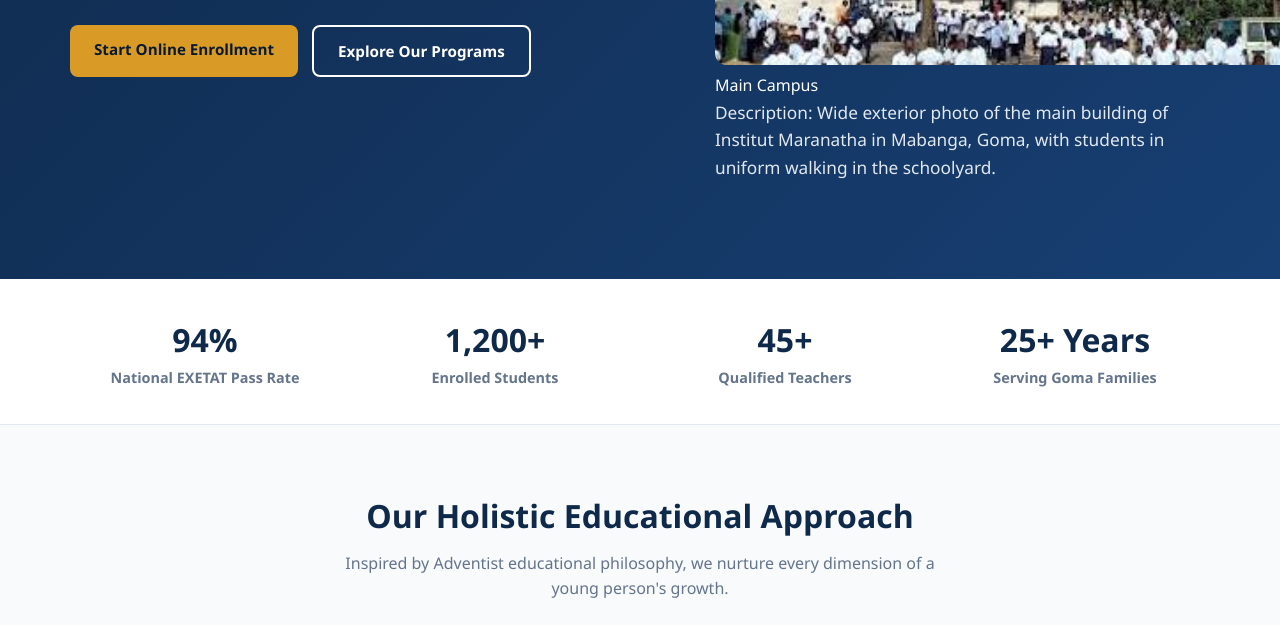
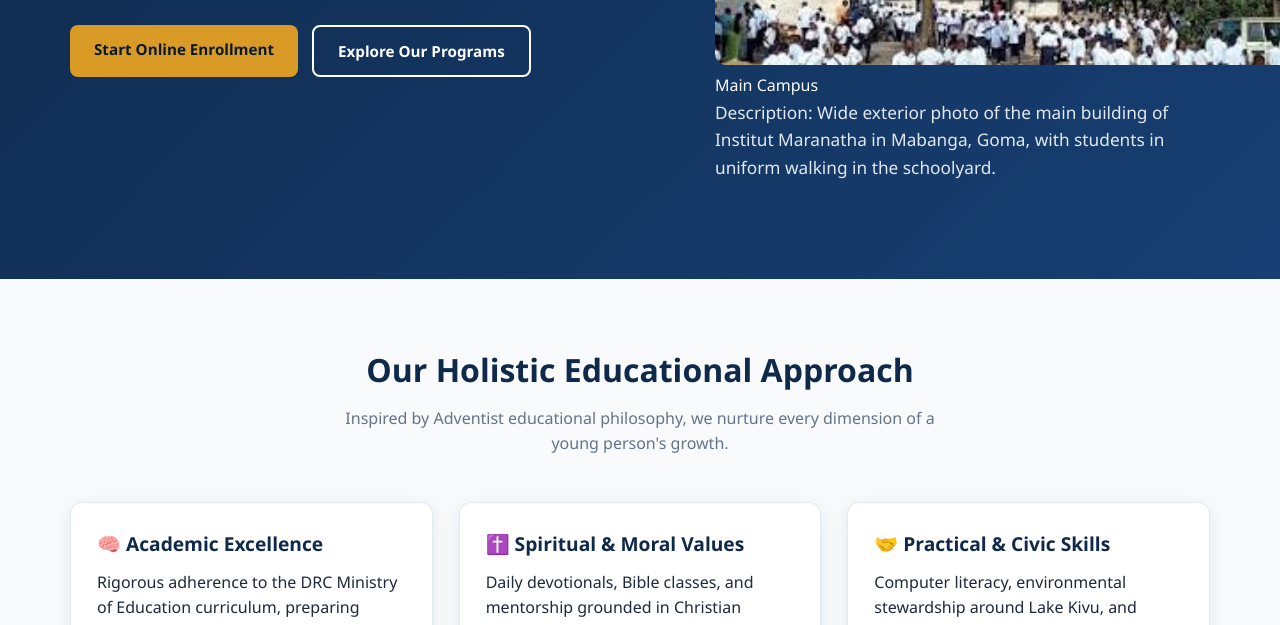
Before and after one commit to jibuespoir822-hue/institut-maranatha-goma, a plain HTML site: page index.html in a window 1280 px wide. Shown: the part 570-1195 px from the top of the page. Drawn offline with Linux system fonts and the light colour scheme; a script that the page names is missing.

Commit message:
Update index.html

```diff
--- a/index.html
+++ b/index.html
@@ -62,26 +62,7 @@
     </div>
   </section>
 
-  <section class="stats-bar">
-    <div class="container grid-4">
-      <div class="stat-item">
-        <h3>94%</h3>
-        <p>National EXETAT Pass Rate</p>
-      </div>
-      <div class="stat-item">
-        <h3>1,200+</h3>
-        <p>Enrolled Students</p>
-      </div>
-      <div class="stat-item">
-        <h3>45+</h3>
-        <p>Qualified Teachers</p>
-      </div>
-      <div class="stat-item">
-        <h3>25+ Years</h3>
-        <p>Serving Goma Families</p>
-      </div>
-    </div>
-  </section>
+
 
 
   <section class="section">
```
